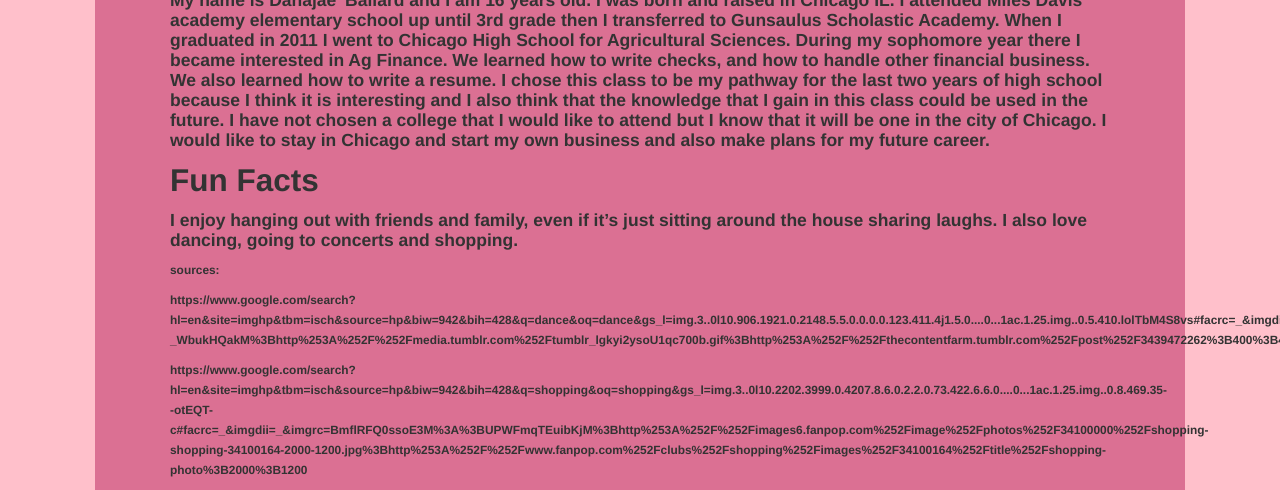
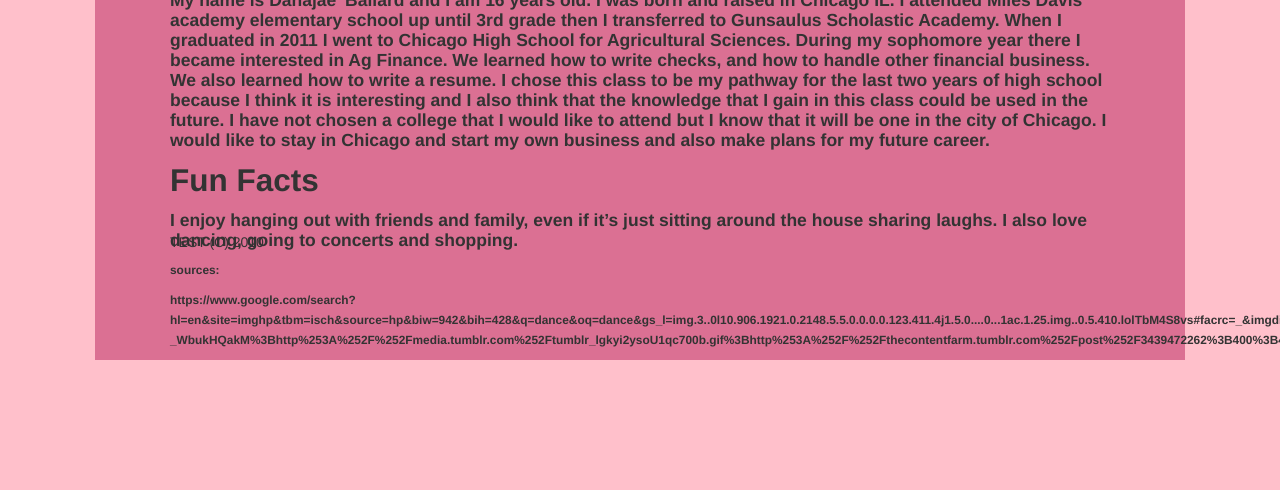
Before and after one commit to DanajaeBallard/DemoDay, a plain HTML site: page about.html in a window 1280 px wide. Shown: the part 543-1033 px from the top of the page. After the commit the page ends 903 px from the top, so only its background shows below. Drawn offline with Linux system fonts and the light colour scheme.

Commit message:
Update about.html

```diff
--- a/about.html
+++ b/about.html
@@ -55,7 +55,9 @@
 
       <h6>https://www.google.com/search?hl=en&site=imghp&tbm=isch&source=hp&biw=942&bih=428&q=dance&oq=dance&gs_l=img.3..0l10.906.1921.0.2148.5.5.0.0.0.0.123.411.4j1.5.0....0...1ac.1.25.img..0.5.410.lolTbM4S8vs#facrc=_&imgdii=_&imgrc=xHdbAX5sn0p_UM%3A%3Bk_d-_WbukHQakM%3Bhttp%253A%252F%252Fmedia.tumblr.com%252Ftumblr_lgkyi2ysoU1qc700b.gif%3Bhttp%253A%252F%252Fthecontentfarm.tumblr.com%252Fpost%252F3439472262%3B400%3B400</h6>
 
-      <h6>https://www.google.com/search?hl=en&site=imghp&tbm=isch&source=hp&biw=942&bih=428&q=shopping&oq=shopping&gs_l=img.3..0l10.2202.3999.0.4207.8.6.0.2.2.0.73.422.6.6.0....0...1ac.1.25.img..0.8.469.35--otEQT-c#facrc=_&imgdii=_&imgrc=BmflRFQ0ssoE3M%3A%3BUPWFmqTEuibKjM%3Bhttp%253A%252F%252Fimages6.fanpop.com%252Fimage%252Fphotos%252F34100000%252Fshopping-shopping-34100164-2000-1200.jpg%3Bhttp%253A%252F%252Fwww.fanpop.com%252Fclubs%252Fshopping%252Fimages%252F34100164%252Ftitle%252Fshopping-photo%3B2000%3B1200</h6>
+      <div style="position: absolute; bottom: 5px;">
+          TEST (C) 2010
+      </div>
 
 
       </div>
```
